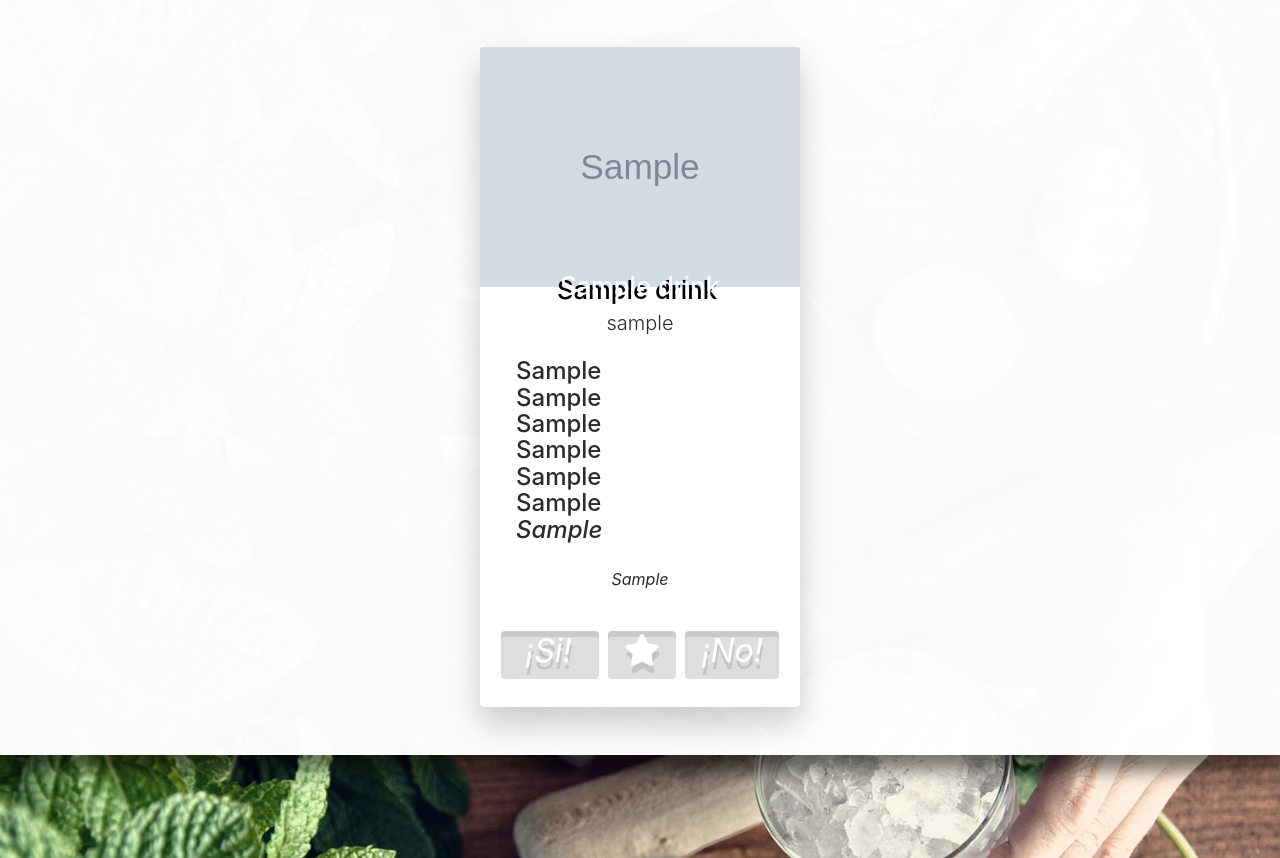
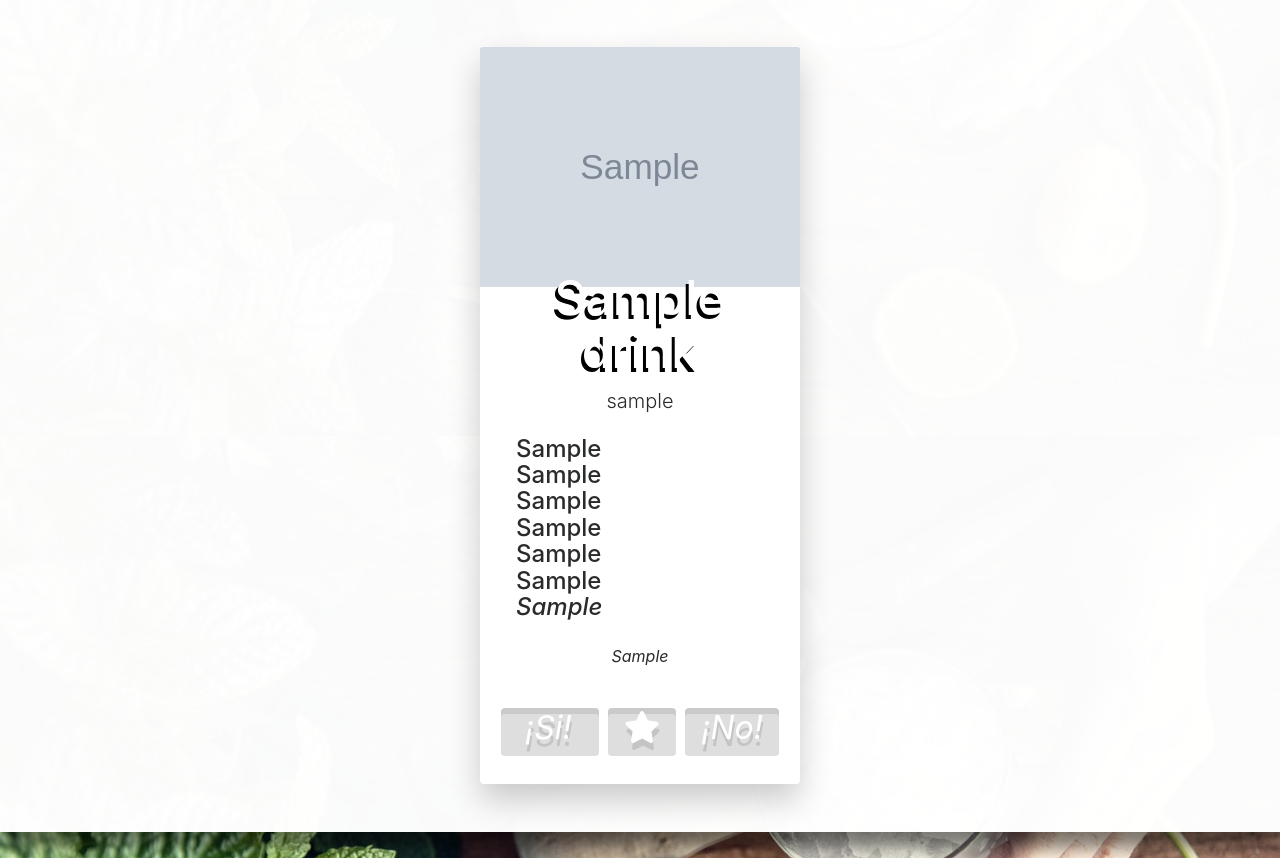
Before and after one commit to andrewmundy/bartinder, a Flask app: page / in a window 1280 px wide. Shown: the part 396-1254 px from the top of the page. Run offline with Flask 2, Linux system fonts and the light colour scheme; tables that the repository leaves empty hold one stand-in row (values such as "Sample post"); grey boxes marked "Sample" are stand-in pictures; some libraries are stand-ins or nearby versions.

Commit message:
changed some junk

```diff
--- a/project/static/css.css
+++ b/project/static/css.css
@@ -166,7 +166,7 @@ div.card {
 .card-title {
     text-shadow: -3px 4px #000000;
     color: white;
-    font-size: 2vw;
+    font-size: 3rem;
     margin-top: -35px;
 }
 
```
